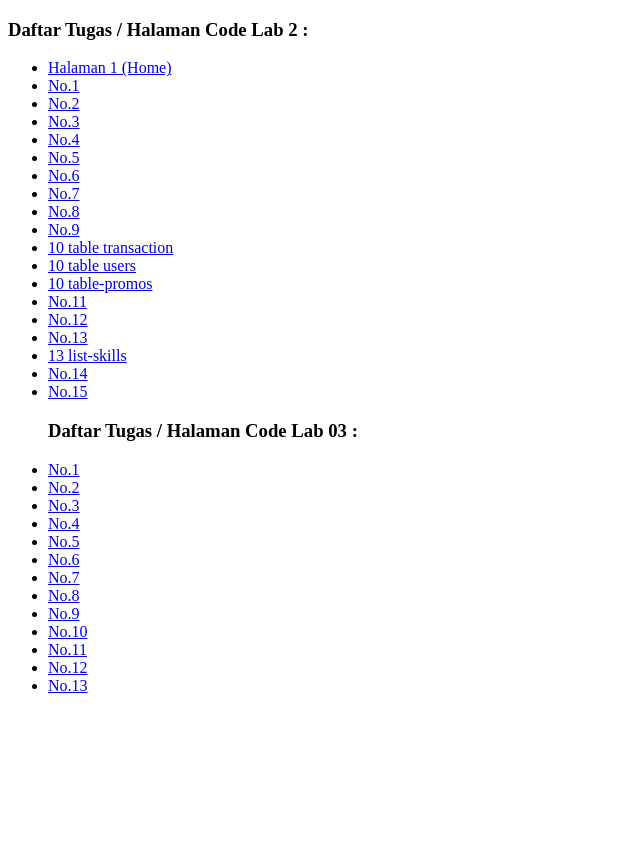
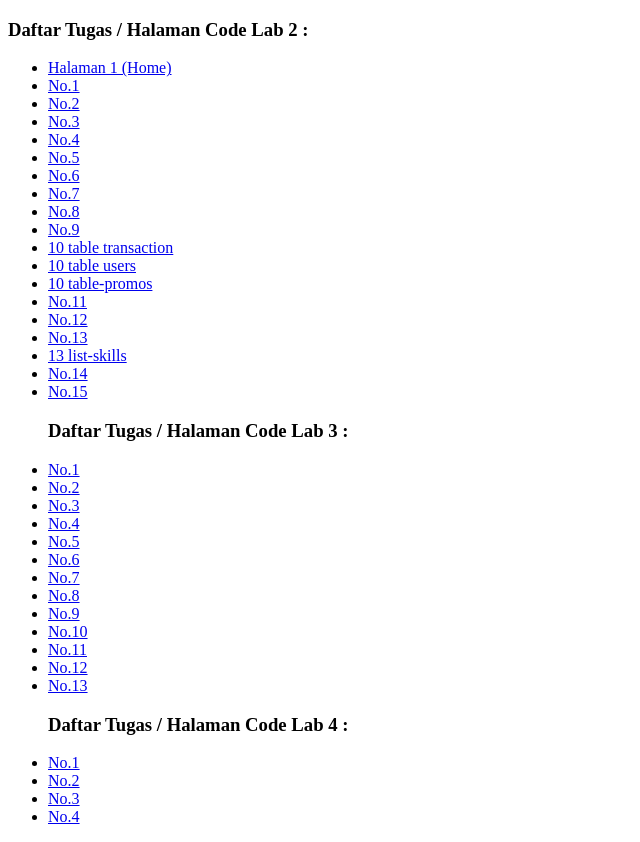
Before and after one commit to EdwinsanS/Web-Code-Lab-HTML, a plain HTML site: page index.html in a window 1280 px wide. Shown: the whole page, without its empty margins (0-640 px from the left). Before the commit the page ends 800 px from the top, so only its background shows below. Drawn offline with Linux system fonts and the light colour scheme.

Commit message:
index.html

```diff
--- a/index.html
+++ b/index.html
@@ -27,8 +27,10 @@
   <li><a href="13 list-skills.html">13 list-skills</a></li>
   <li><a href="14.html">No.14</a></li>
   <li><a href="15.html">No.15</a></li>
+</ul>
 
-<h3>Daftar Tugas / Halaman Code Lab 03 :</h3>
+<ul>
+<h3>Daftar Tugas / Halaman Code Lab 3 :</h3>
   <li><a href="3.1.html">No.1</a></li>
   <li><a href="3.2.html">No.2</a></li>
   <li><a href="3.3.html">No.3</a></li>
@@ -43,6 +45,16 @@
   <li><a href="3.12">No.12</a></li>
   <li><a href="3.13.html">No.13</a></li>
 </ul>
+
+<ul>
+<h3>Daftar Tugas / Halaman Code Lab 4 :</h3>
+  <li><a href="4.1.html">No.1</a></li>
+  <li><a href="4.2.html">No.2</a></li>
+  <li><a href="4.3.html">No.3</a></li>
+  <li><a href="4.4.html">No.4</a></li>
+
+</ul>
+
 </body>
 
 </html>
```
